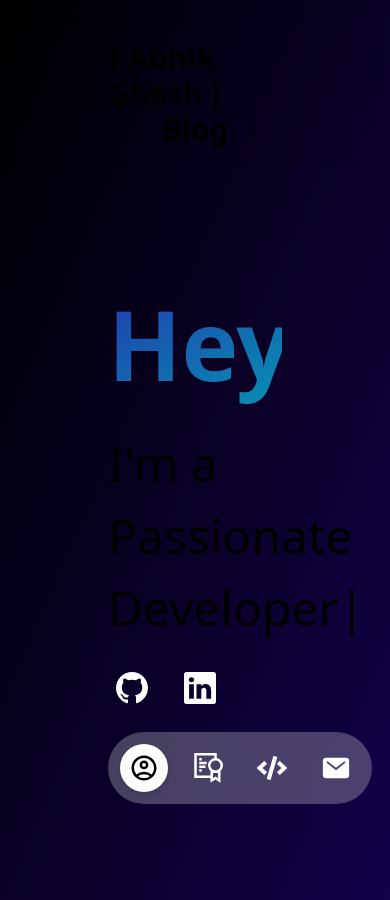
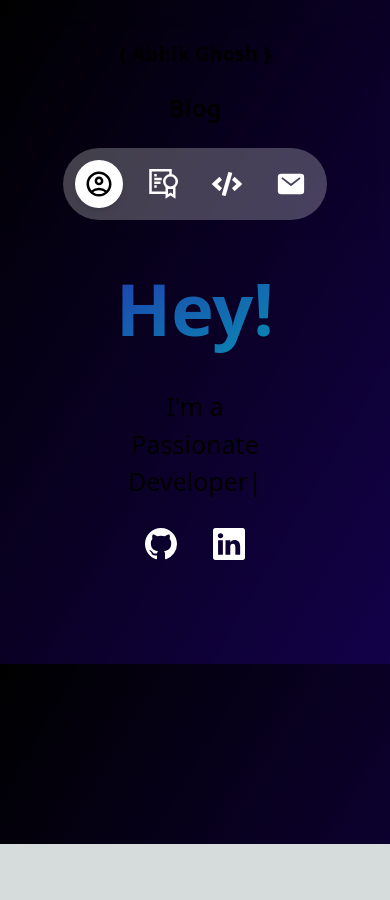
Before and after one commit to Abhik555/Portfolio-Development, a Next.js app: page / in a window 390 px wide. After the commit the page ends 844 px from the top, so only its background shows below. Built offline with nearby package versions, Linux system fonts and the light colour scheme.

Commit message:
responsive commit 1

```diff
--- a/app/components/FloatingBar/floatingbar.js
+++ b/app/components/FloatingBar/floatingbar.js
@@ -1,4 +1,4 @@
-'use client';
+"use client";
 import BarItem from "./BarItem";
 import { useState } from "react";
 
@@ -8,39 +8,61 @@ import { FaCode } from "react-icons/fa";
 import { IoMail } from "react-icons/io5";
 import { IconContext } from "react-icons";
 
-const icons = [<MdOutlineAccountCircle /> ,<GrCertificate/> , <FaCode /> , <IoMail />]
+const icons = [
+  <MdOutlineAccountCircle />,
+  <GrCertificate />,
+  <FaCode />,
+  <IoMail />,
+];
 
 // ${selected === index ? 'bg-white text-black' : 'bg-transparent text-black' }
 
-export default function FloatingBar({icon , selected , setSelected}){
+export default function FloatingBar({ icon, selected, setSelected }) {
+  //const [selected , setSelected] = useState(0);
+  const icons = [
+    <MdOutlineAccountCircle size={30} />,
+    <GrCertificate size={30} />,
+    <FaCode size={30} />,
+    <IoMail size={30} />,
+  ];
 
-    //const [selected , setSelected] = useState(0);
-    const icons = [<MdOutlineAccountCircle size={30} />  ,<GrCertificate  size={30}/> , <FaCode size={30}/> , <IoMail size={30}/>]
+  //fixed bottom-10 left-12 right-12 lg:bottom-auto lg:right-28 lg:left-auto lg:flex-col
 
-    return(
-        <div className="flex flex-row lg:flex-col gap-4 justify-evenly h-auto w-fit lg:w-auto lg:h-fit p-3 bg-white bg-opacity-25 backdrop-blur-xl  rounded-full z-0">
-
-            {icons.map((icon , index) => {
-
-                if(selected === index){
   return (
-                        <button key={index} className={"w-12 h-12 rounded-full flex items-center justify-center bg-white opacity-100 shadow-md transition-colors duration-300 z-10"} onClick={() => setSelected(index)}>
-                            <IconContext.Provider value={{fill:"black" , color:"black"}}>
+    <div className="flex flex-row  mx-auto lg:mr-0 inset-x-0 lg:inset-y-0  w-full lg:w-auto justify-center lg:justify-end z-10">
+      <div className="flex flex-row lg:flex-col  gap-4 justify-evenly h-auto w-fit lg:w-auto lg:h-fit p-3 bg-white bg-opacity-25 backdrop-blur-xl  rounded-full z-0">
+        {icons.map((icon, index) => {
+          if (selected === index) {
+            return (
+              <button
+                key={index}
+                className={
+                  "w-12 h-12 rounded-full flex items-center justify-center bg-white opacity-100 shadow-md transition-colors duration-300 z-10"
+                }
+                onClick={() => setSelected(index)}
+              >
+                <IconContext.Provider value={{ fill: "black", color: "black" }}>
                   {icon}
                 </IconContext.Provider>
-
-                        </button>);
-                }else{
+              </button>
+            );
+          } else {
             return (
-                        <button key={index} className={"w-12 h-12 rounded-full flex items-center justify-center bg-transparent fill-white transition-colors duration-300 z-10"} onClick={() => setSelected(index)}>
-                            <IconContext.Provider value={{fill:"white" , color:"white"}}>
+              <button
+                key={index}
+                className={
+                  "w-12 h-12 rounded-full flex items-center justify-center bg-transparent fill-white transition-colors duration-300 z-10"
+                }
+                onClick={() => setSelected(index)}
+              >
+                <IconContext.Provider value={{ fill: "white", color: "white" }}>
                   {icon}
                 </IconContext.Provider>
-                        </button>);
+              </button>
+            );
           }
-
-
         })}
+      </div>
     </div>
   );
 }
--- a/app/components/appbar.js
+++ b/app/components/appbar.js
@@ -1,13 +1,17 @@
-import { useState } from "react";
-import Button from "./button";
+import MediaQuery, { useMediaQuery } from "react-responsive";
 
-export default function AppBar() {
+export default function AppBar({ bar }) {
   return (
-    <div className="flex flex-col xl:flex-row justify-between object-center place-items-center mr-5 ml-5 pl-24 pr-24 pt-5 pb-5 w-full bg-transparent backdrop-blur-sm">
-      <h1 className="font-bold text-3xl ">{"{ Abhik Ghosh }"}</h1>
+    <div className="flex flex-col gap-6 lg:gap-0 xl:flex-row justify-between object-center place-items-center mr-5 ml-5 pl-24 pr-24 pt-5 pb-5 w-full h-auto bg-transparent backdrop-blur-sm">
+      <h1 className="font-bold text-xl lg:text-3xl ">{"{ Abhik Ghosh }"}</h1>
       <div>
-        <a className="font-bold text-3xl" href="404">Blog</a>
+        <a className="font-bold text-2xl lg:text-3xl" href="404">
+          Blog
+        </a>
       </div>
+      <MediaQuery maxWidth={640}>
+        {bar}
+      </MediaQuery>
     </div>
   );
 }
--- /dev/null
+++ b/app/components/general/Socials.jsx
@@ -0,0 +1,16 @@
+import { IconContext } from "react-icons";
+
+export default function SocialHandel({ icon, label, link }) {
+  return (
+    <a href={link} className="cursor-default flex justify-start gap-2">
+      <div className="grid grid-rows-1 grid-cols-2 gap-1 text-start">
+        <div className="flex justify-center items-center">
+        <IconContext.Provider value={{ fill: "white", color: "white" , size:"30"}}>
+          {icon}
+        </IconContext.Provider>
+        </div>
+        <h1 className="font-medium text-lg text-start">{label}</h1>
+      </div>
+    </a>
+  );
+}
--- a/app/components/items/certificates.jsx
+++ b/app/components/items/certificates.jsx
@@ -8,11 +8,17 @@ export default function Certificates() {
   const [tab, setTab] = useState(0);
 
   return (
-    <div className="flex flex-col justify-start gap-5">
-      <h1 className="text-white font-extrabold text-4xl">Skills & Certificates</h1>
-      <div>
-        <TabBar tab={tab} setTab={setTab} />
-        <DisplayPane tab={tab} />
+    <div className="flex flex-col gap-5">
+      <div className="flex flex-row justify-center lg:justify-start items-start w-full inset-0">
+        <h1 className="flex text-white font-extrabold justify-center text-4xl text-nowrap">
+          Skills & Certificates
+        </h1>
+      </div>
+      <div className="flex flex-col justify-center lg:justify-start gap-5">
+        <div>
+          <TabBar tab={tab} setTab={setTab} />
+          <DisplayPane tab={tab} />
+        </div>
       </div>
     </div>
   );
--- a/app/components/items/hero.jsx
+++ b/app/components/items/hero.jsx
@@ -1,8 +1,9 @@
 import { TypeAnimation } from "react-type-animation";
 import { BsGithub } from "react-icons/bs";
 import { BsLinkedin } from "react-icons/bs";
-import { MdOutlineAlternateEmail } from "react-icons/md";
 import { IconContext } from "react-icons";
+import MediaQuery, { useMediaQuery } from "react-responsive";
+import tailwindConfig from "@/tailwind.config";
 
 //, background: "linear-gradient(to right, rgba(9,9,121,1) 11%, rgba(0,212,255,1) 100%)" , backgroundClip: "text" , WebkitTextFillColor:"transparent"
 
@@ -17,13 +18,16 @@ export default function Hero() {
     "https://www.linkedin.com/in/abthedev",
   ];
 
-  return (
-    <div className="flex flex-col justify-start gap-5">
-      <div className="flex flex-col gap-2 justify-start">
-        <h1 className="font-extrabold text-8xl h-[112px] bg-gradient-to-br from-blue-800 to-cyan-600 bg-clip-text text-transparent mb-3">
-          Hey!
-        </h1>
-        <span className="">
+  var typesize;
+  var align;
+  var text;
+
+  /*
+  if (bool) {
+    typesize = "4em";
+    align = "left";
+    text = (
+      <span className=" flex flex-col w-full">
         <TypeAnimation
           sequence={[
             "I'm Abhik Ghosh",
@@ -43,8 +47,68 @@ export default function Hero() {
           repeat={Infinity}
         />
       </span>
+    );
+  } else {
+    typesize = "1.5em";
+    align = "center";
+    text = (
+      <h1 className="text-white font-semibold text-xl"> I'm Abhik Ghosh </h1>
+    );
+  }
+  */
+
+  return (
+    <div className="flex flex-col justify-start gap-5">
+      <div className="flex flex-col gap-2 justify-start">
+        <h1 className=" flex flex-col justify-center lg:justify-start lg:items-start items-center font-semibold text-7xl lg:font-extrabold lg:text-8xl pb-6 h-auto bg-gradient-to-br from-blue-800 to-cyan-600 bg-clip-text text-transparent mb-3">
+          Hey!
+        </h1>
+        <MediaQuery minWidth={1024}>
+          <span className=" flex flex-col w-full">
+            <TypeAnimation
+              sequence={[
+                "I'm Abhik Ghosh",
+                1000,
+                "I'm a Student",
+                1000,
+                "I'm a Passionate Developer",
+                1000,
+                "I'm a Quick Learner",
+                1000,
+                "I'm a Tech Enthusiast",
+                1000,
+              ]}
+              wrapper="span"
+              speed={50}
+              style={{ fontSize: "3em", display: "inline-block" }}
+              repeat={Infinity}
+            />
+          </span>
+        </MediaQuery>
+        <MediaQuery maxWidth={640}>
+        <span className=" flex flex-col w-full h-28">
+            <TypeAnimation
+              sequence={[
+                "I'm Abhik Ghosh",
+                1000,
+                "I'm a Student",
+                1000,
+                "I'm a Passionate Developer",
+                1000,
+                "I'm a Quick Learner",
+                1000,
+                "I'm a Tech Enthusiast",
+                1000,
+              ]}
+              wrapper="span"
+              speed={50}
+              style={{ fontSize: "25px", display: "inline-block" , alignItems:"center", textAlign: "center" , width: "full"}}
+              repeat={Infinity}
+            />
+          </span>
+        </MediaQuery>
       </div>
-      <div className="flex flex-row justify-start gap-5">
+      <div className="flex flex-row justify-center items-center lg:justify-start lg:items-start gap-5">
         {icons.map((icon, index) => {
           return (
             <a
--- a/app/page.js
+++ b/app/page.js
@@ -1,7 +1,7 @@
-'use client';
+"use client";
 import AppBar from "./components/appbar";
 import FloatingBar from "./components/FloatingBar/floatingbar";
-import {useState} from "react";
+import { useState } from "react";
 
 import { MdOutlineAccountCircle } from "react-icons/md";
 import { GrCertificate } from "react-icons/gr";
@@ -11,39 +11,48 @@ import Hero from "./components/items/hero";
 import Certificates from "./components/items/certificates";
 import Projects from "./components/items/projects";
 import Contact from "./components/items/contact";
+import MediaQuery, { useMediaQuery } from "react-responsive";
 
-const icons = [<MdOutlineAccountCircle /> ,<GrCertificate/> , <FaCode /> , <IoMail />]
+const icons = [
+  <MdOutlineAccountCircle />,
+  <GrCertificate />,
+  <FaCode />,
+  <IoMail />,
+];
 
 export default function Home() {
+  const [tab, setTab] = useState(0);
 
-  const [tab , setTab] = useState(0);
+  var app= <FloatingBar icons={icons} selected={tab} setSelected={setTab} />;
 
-  function renderSwitch(index){
-    switch(index){
+  function renderSwitch(index) {
+    switch (index) {
       case 0:
-        return <Hero />
+        return <Hero />;
         break;
       case 1:
-        return <Certificates />
+        return <Certificates />;
         break;
       case 2:
-        return <Projects />
+        return <Projects />;
         break;
       case 3:
-        return <Contact />
+        return <Contact />;
         break;
       default:
-        return <Hero />
+        return <Hero />;
         break;
     }
   }
 
   return (
     <main className="flex h-auto flex-col items-center justify-normal justify-items-center  pt-5 pl-3 pr-3">
-      <AppBar />
-      <div className="flex flex-col justify-evenly gap-5 lg:flex-row lg:justify-between w-full p-24 pt-32">
+      <AppBar bar={app} />
+      <div className="flex flex-col justify-evenly gap-5 lg:flex-row lg:justify-between w-full p-24 pt-8 lg:pt-32">
         {renderSwitch(tab)}
-        <FloatingBar icons={icons} selected={tab} setSelected={setTab}/>
+        <MediaQuery minWidth={1024}>
+          {app}
+        </MediaQuery>
       </div>
       <footer></footer>
     </main>
--- a/package.json
+++ b/package.json
@@ -13,6 +13,7 @@
     "react": "^18",
     "react-dom": "^18",
     "react-icons": "^5.2.1",
+    "react-responsive": "^10.0.0",
     "react-type-animation": "^3.2.0"
   },
   "devDependencies": {
```
Also changed, not shown: app/components/general/DisplayBox.jsx (+16 -3 lines), app/components/items/contact.jsx (+23 -8 lines), app/components/items/projects.jsx (+18 -6 lines), app/components/projects/ProjectItem.jsx (+19 -0 lines), 1 other file (tests, documents, lock files or other folders). Lines whose indentation alone changed are shown as unchanged.
